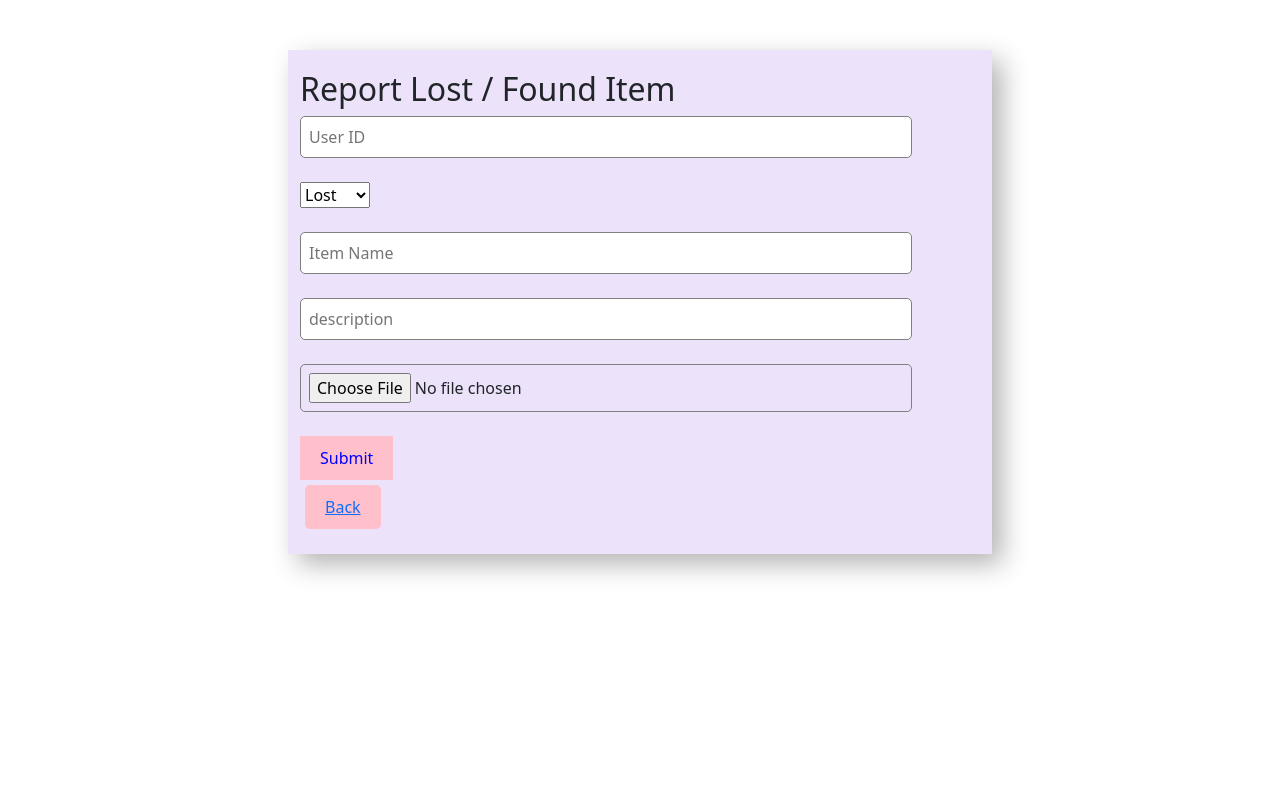
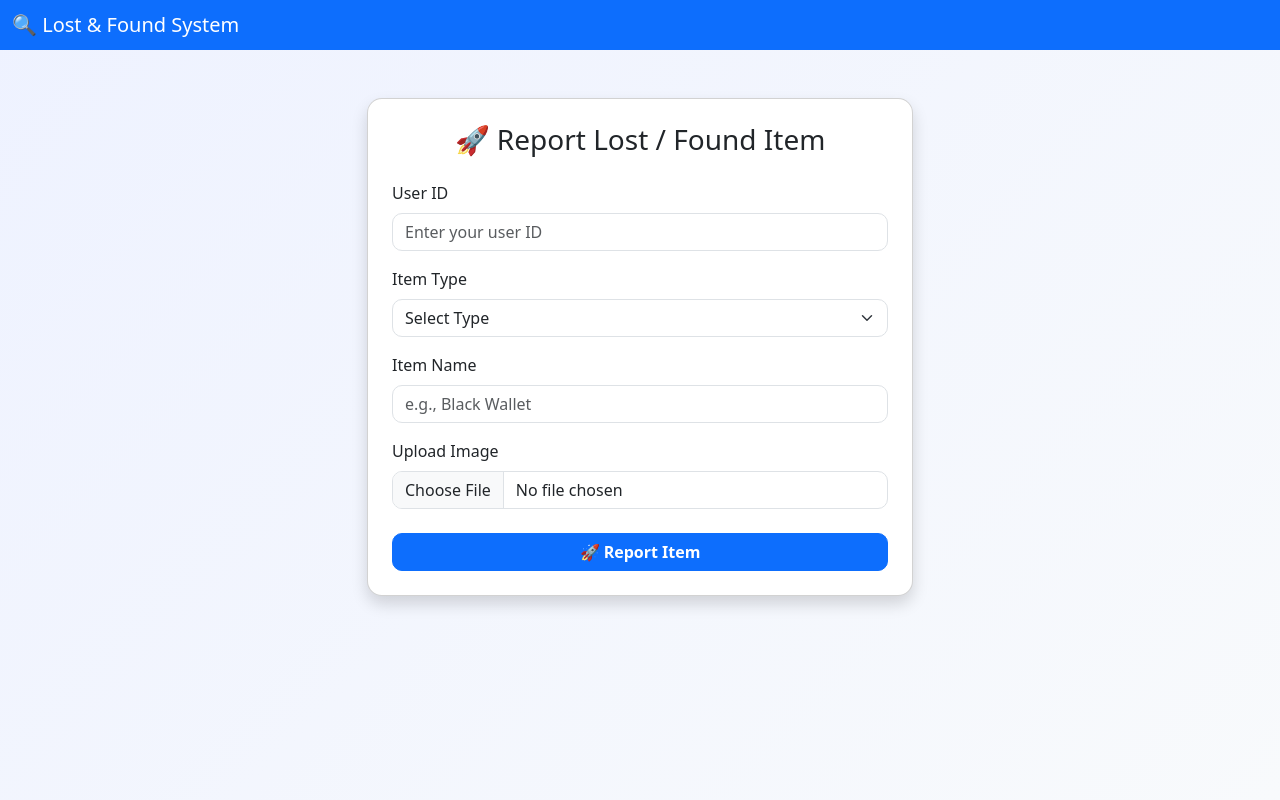
Before and after one commit to suhana21-96/lost-and-found, a Flask app: page /upload in a window 1280 px wide. Run offline with Flask 3, Linux system fonts and the light colour scheme; some libraries are stand-ins or nearby versions.

Commit message:
first commit

```diff
--- a/app.py
+++ b/app.py
@@ -2,8 +2,13 @@ from flask import Flask, render_template, request, jsonify, redirect, send_from_
 import sqlite3
 import os
 import cv2
+import smtplib
+from email.mime.text import MIMEText
+app = Flask(__name__)
+# ------------------ EMAIL CONFIG ------------------
 
-app = Flask(__name__)
+EMAIL_ADDRESS = "suhanaqueen9@gmail.com"
+EMAIL_PASSWORD = "kpwphvptvgjkanji"   # app password (NOT gmail password)
 
 # ------------------ PATH SETTINGS ------------------
 
@@ -26,7 +31,9 @@ def init_db():
     CREATE TABLE IF NOT EXISTS users(
         id INTEGER PRIMARY KEY AUTOINCREMENT,
         username TEXT,
-        password TEXT
+        password TEXT,
+        email TEXT,
+        phone TEXT
     )
     """)
 
@@ -44,18 +51,50 @@ def init_db():
     conn.close()
 
 init_db()
+#notification
+def send_notification(lost_user, found_user, item_title):
+
+    subject = "🔔 Lost & Found Match Found!"
+    body = f"""
+Good news!
+
+Your item "{item_title}" has a potential match.
+
+Please login to the Lost & Found system to contact each other.
+"""
+
+    def send_mail(to_email):
+        msg = MIMEText(body)
+        msg["Subject"] = subject
+        msg["From"] = EMAIL_ADDRESS
+        msg["To"] = to_email
+
+        try:
+            with smtplib.SMTP_SSL("smtp.gmail.com", 465) as server:
+                server.login(EMAIL_ADDRESS, EMAIL_PASSWORD)
+                server.send_message(msg)
+            print(f"✅ Email sent to {to_email}")
+        except Exception as e:
+            print("❌ Email failed:", e)
+
+    # send to both users
+    send_mail(lost_user[3])   # email column
+    send_mail(found_user[3])
 
 # ------------------ IMAGE MATCHING ------------------
-def compare_images(img1_path, img2_path):
-    import cv2
+
+def compare_images(img1_name, img2_name):
+    img1_path = os.path.join(UPLOAD_FOLDER, img1_name)
+    img2_path = os.path.join(UPLOAD_FOLDER, img2_name)
 
     img1 = cv2.imread(img1_path, 0)
     img2 = cv2.imread(img2_path, 0)
 
     if img1 is None or img2 is None:
+        print("⚠️ Image read failed")
         return 0
 
-    orb = cv2.ORB_create()
+    orb = cv2.ORB_create(nfeatures=2000)
 
     kp1, des1 = orb.detectAndCompute(img1, None)
     kp2, des2 = orb.detectAndCompute(img2, None)
@@ -63,16 +102,10 @@ def compare_images(img1_path, img2_path):
     if des1 is None or des2 is None:
         return 0
 
-    bf = cv2.BFMatcher(cv2.NORM_HAMMING, crossCheck=False)
-    matches = bf.knnMatch(des1, des2, k=2)
+    bf = cv2.BFMatcher(cv2.NORM_HAMMING, crossCheck=True)
+    matches = bf.match(des1, des2)
 
-    good_matches = []
-    for m, n in matches:
-        if m.distance < 0.75 * n.distance:
-            good_matches.append(m)
-
-    return len(good_matches)
-
+    return len(matches)
 # ------------------ REGISTER ------------------
 
 @app.route("/register", methods=["GET", "POST"])
@@ -81,13 +114,15 @@ def register_page():
     if request.method == "POST":
         username = request.form["username"]
         password = request.form["password"]
+        email = request.form["email"]
+        phone = request.form["phone"]
 
         conn = sqlite3.connect(DB)
         c = conn.cursor()
 
         c.execute(
-            "INSERT INTO users(username,password) VALUES(?,?)",
-            (username, password)
+            "INSERT INTO users(username,password,email,phone) VALUES(?,?,?,?)",
+            (username, password, email, phone)
         )
 
         conn.commit()
@@ -190,13 +225,43 @@ def find_match(item_id):
 
     for item in all_items:
         score = compare_images(base_img, item[4])
-        print("Comparing", base_img, "vs", item[4], "Score:", score)
-        if score > max_score and score>15:
+        print("Comparing:", base_img, "vs", item[4], "Score:", score)
+
+        if score > max_score:
             max_score = score
             best_match = item
 
     conn.close()
 
+    THRESHOLD = 300
+    print("FINAL MAX SCORE:", max_score)
+
+    if best_match and max_score >= THRESHOLD:
+
+        # 🔔 fetch users
+        conn = sqlite3.connect(DB)
+        c = conn.cursor()
+
+        c.execute("SELECT * FROM users WHERE id=?", (base_item[1],))
+        lost_user = c.fetchone()
+
+        c.execute("SELECT * FROM users WHERE id=?", (best_match[1],))
+        found_user = c.fetchone()
+
+        conn.close()
+
+        # 🔔 enable later if needed
+        send_notification(lost_user, found_user, base_item[3])
+
+        return jsonify({
+            "status": "found",
+            "match_id": best_match[0],
+            "title": best_match[3],
+            "score": max_score,
+            "image":best_match[4]
+        })
+
+    return jsonify({"status": "not_found"})
     # ---------- THRESHOLD ----------
     print("DEBUG max_score:", max_score)
     print("DEBUG best_match:", best_match)
--- a/templates/index.html
+++ b/templates/index.html
@@ -28,7 +28,7 @@ body {
         <div class="buttons">
             <a href="/register">register</a>
             <a href="/upload">Report Item</a>
-            <a href="/items">View Items</a>
+            <a href="/view_items">View Items</a>
         </div>
         <img src="static/images/right.jpg" class="side-img">
     </div>
--- a/templates/register.html
+++ b/templates/register.html
@@ -21,6 +21,8 @@
     <input type="text" name="username" placeholder="Username" required><br><br>
 
     <input type="password" name="password" placeholder="Password" required><br><br>
+    <input type="email" name="email" placeholder="Email" required><br><br>
+    <input type="text" name="phone" placeholder="Phone" required><br><br>
 
     <button type="submit">Register</button>
 
--- a/templates/upload.html
+++ b/templates/upload.html
@@ -1,34 +1,98 @@
 <!DOCTYPE html>
 <html>
 <head>
-    <title>Upload Item</title>
-    <link rel="stylesheet" href="{{ url_for('static', filename='style.css') }}">
+    <title>Report Item</title>
     <meta name="viewport" content="width=device-width, initial-scale=1">
 
-<link href="https://cdn.jsdelivr.net/npm/bootstrap@5.3.0/dist/css/bootstrap.min.css" rel="stylesheet">
+    <!-- ✅ Bootstrap -->
+    <link href="https://cdn.jsdelivr.net/npm/bootstrap@5.3.0/dist/css/bootstrap.min.css" rel="stylesheet">
+
+    <style>
+        body{
+            background: linear-gradient(135deg, #eef2ff, #f8fafc);
+            min-height: 100vh;
+        }
+
+        .card{
+            border-radius: 15px;
+        }
+
+        .form-control, .form-select{
+            border-radius: 10px;
+        }
+
+        .btn-primary{
+            border-radius: 10px;
+            font-weight: 600;
+        }
+    </style>
 </head>
+
 <body>
 
-<div class="container">
-    <h2>Report Lost / Found Item</h2>
+<!-- 🔷 NAVBAR -->
+<nav class="navbar navbar-dark bg-primary">
+    <div class="container-fluid">
+        <span class="navbar-brand mb-0 h1">🔍 Lost & Found System</span>
+    </div>
+</nav>
 
-    <form action="/post_item" method="POST" enctype="multipart/form-data">
+<div class="container mt-5">
 
-    <input type="number" name="user_id" placeholder="User ID" required><br><br>
+    <div class="row justify-content-center">
+        <div class="col-md-6">
 
-    <select name="type" required>
-        <option value="lost">Lost</option>
-        <option value="found">Found</option>
-    </select><br><br>
+            <div class="card shadow p-4">
 
-    <input type="text" name="title" placeholder="Item Name" required><br><br>
-    <input type="text" name="description" placeholder="description" required><br><br>
-    <input type="file" name="image" required><br><br>
+                <h3 class="text-center mb-4">🚀 Report Lost / Found Item</h3>
 
-    <button type="submit" style="color:blue">Submit</button>
+                <!-- ✅ IMPORTANT: action + enctype correct -->
+                <form action="/post_item" method="POST" enctype="multipart/form-data">
 
-</form>
-    <a href="/">Back</a>
+                    <div class="mb-3">
+                        <label class="form-label">User ID</label>
+                        <input type="number" name="user_id"
+                               class="form-control"
+                               placeholder="Enter your user ID"
+                               required>
+                    </div>
+
+                    <div class="mb-3">
+                        <label class="form-label">Item Type</label>
+                        <select name="type" class="form-select" required>
+                            <option value="">Select Type</option>
+                            <option value="lost">🔴 Lost</option>
+                            <option value="found">🟢 Found</option>
+                        </select>
+                    </div>
+
+                    <div class="mb-3">
+                        <label class="form-label">Item Name</label>
+                        <input type="text" name="title"
+                               class="form-control"
+                               placeholder="e.g., Black Wallet"
+                               required>
+                    </div>
+
+                    <div class="mb-4">
+                        <label class="form-label">Upload Image</label>
+                        <input type="file" name="image"
+                               class="form-control"
+                               accept="image/*"
+                               required>
+                    </div>
+
+                    <button type="submit" class="btn btn-primary w-100">
+                        🚀 Report Item
+                    </button>
+
+                </form>
+
+            </div>
+
+        </div>
+    </div>
+
 </div>
 
 </body>
```
Also changed, not shown: templates/items.html (+41 -12 lines), templates/match.html (+10 -13 lines), database.db, uploads/key.jpg (added).
